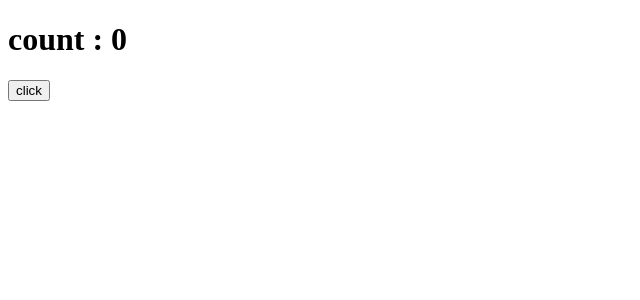
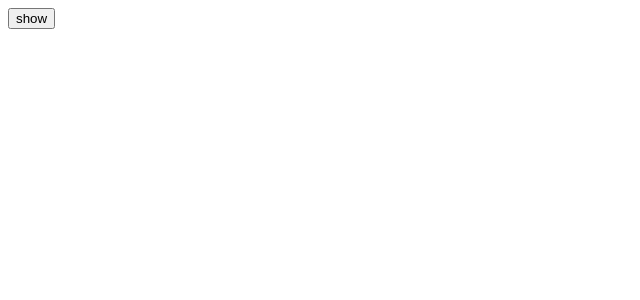
Before and after one commit to yurim-hgr/reactjs_movie, a React (Create React App) app: page / in a window 1280 px wide. Shown: the top 300 px of the page, without its empty margins (0-640 px from the left). Built offline with nearby package versions, Linux system fonts and the light colour scheme.

Commit message:
cleanup function

```diff
--- a/src/App.js
+++ b/src/App.js
@@ -1,20 +1,25 @@
 import { useEffect, useState } from "react";
 
 
+function Hello () {
+
+  useEffect(() => {
+    console.log("created")
+    return () => console.log("des")
+    }, []);
+  return <h1>hihihi</h1>
+}
+
 function App() {
-  const [counter, setcount] = useState(0);
+
+  const [showing, setShowing] = useState(false);
   const onclick = () => {
-    setcount((prev) => prev +1);
-  }
-  console.log("again");
-  useEffect( () => {
-    console.log("once ");
-
-  }, [] );
+    setShowing((prev) => !prev);
+  };
   return (
     <div>
-      <h1>count : {counter}</h1>
-      <button onClick={onclick}>click</button>
+      {showing ?  <Hello /> : null}
+      <button onClick={onclick}>{showing? "hide" : "show"}</button>
     </div>
   );
 }
```
